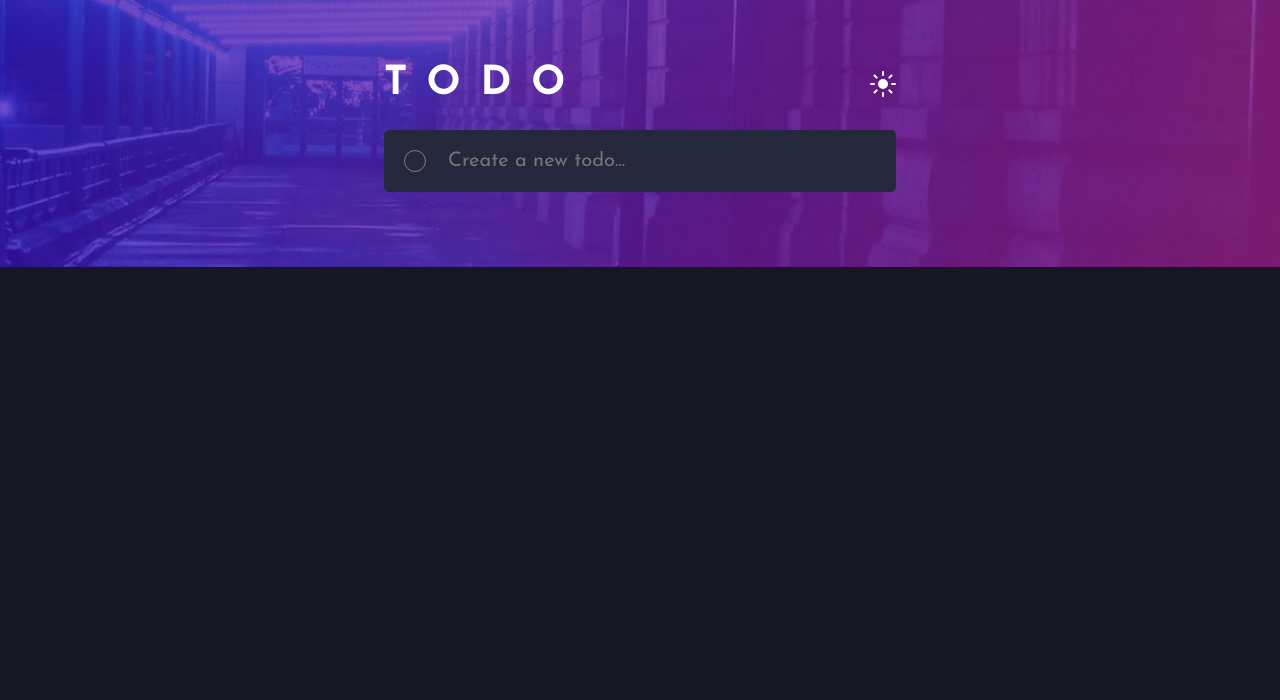
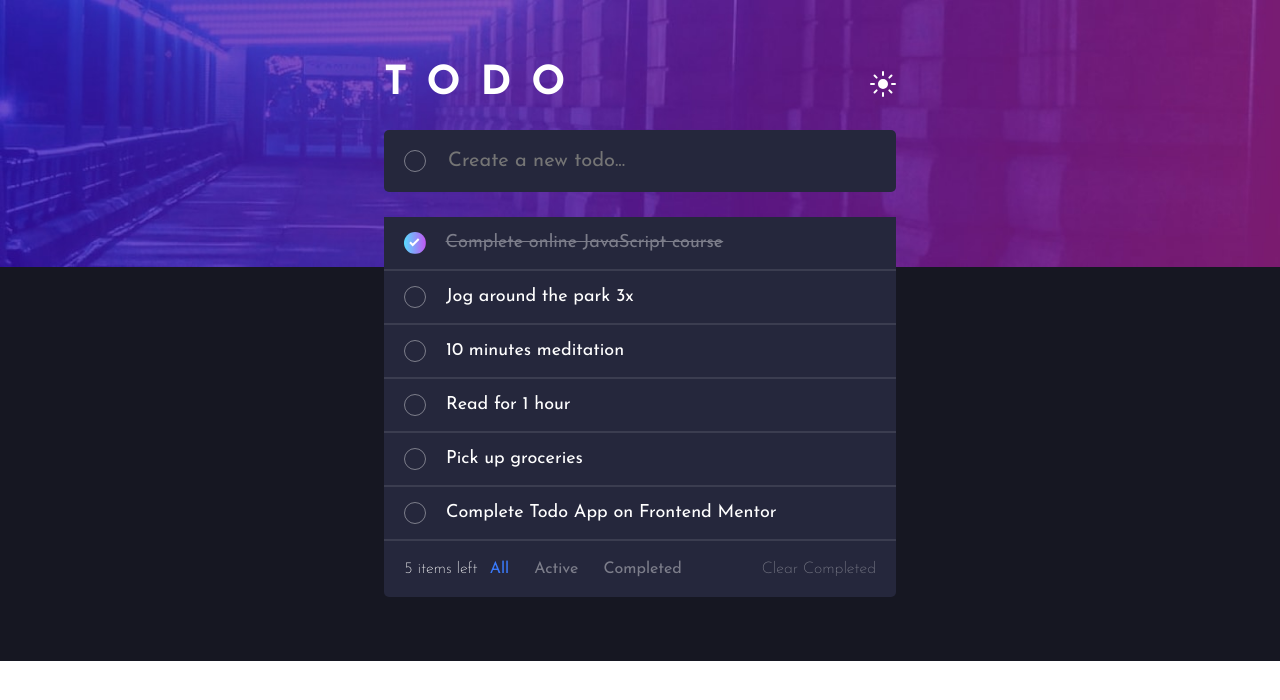
Before and after one commit to Lucifer8537/todoapp, an Angular app: page / in a window 1280 px wide. Shown: the top 700 px of the page. Built offline with nearby package versions, Linux system fonts and the light colour scheme.

Commit message:
Completed the desktop datk mode need to add some feature

```diff
--- a/package.json
+++ b/package.json
@@ -11,6 +11,7 @@
   "private": true,
   "dependencies": {
     "@angular/animations": "^16.0.0",
+    "@angular/cdk": "^16.2.14",
     "@angular/common": "^16.0.0",
     "@angular/compiler": "^16.0.0",
     "@angular/core": "^16.0.0",
--- a/src/app/app.component.css
+++ b/src/app/app.component.css
@@ -3,8 +3,8 @@
   background-image: url("../assets/bg-desktop-dark.jpg");
   background-repeat: no-repeat;
   background-size: contain;
-  height: 100%;
-  padding: 5% 30%;
+  height: 89%;
+  padding: 5% 30% 5% 30%;
 }
 .header-container {
   display: flex;
@@ -27,6 +27,12 @@
   margin-top: 5%;
   display: flex;
   align-items: center;
+}
+.total-task-container {
+  display: grid;
+  background-color: hsl(235, 24%, 19%);
+  border-radius: 5px;
+  margin-top: 5%;
 }
 .create-task {
   background: transparent;
@@ -53,10 +59,86 @@
   border: 0;
   color: white;
 }
-.create-task:hover {
+.task-container {
+  background-color: hsl(235, 24%, 19%);
+  cursor: grab;
+  display: flex;
+  padding: 15px 20px;
+  font-size: 18px;
+  color: white;
+  align-items: center;
+}
+.completedTask {
+  text-decoration: line-through;
+  opacity: 0.4;
+}
+.createdTask {
+  border-radius: 50px;
+  cursor: pointer;
+  margin-right: 20px;
+  height: 21.6px;
+  width: 21.6px;
   background: url("../assets/icon-check.svg"),
     linear-gradient(to right, hsl(192, 100%, 67%), hsl(280, 87%, 65%));
   opacity: 1;
   background-repeat: no-repeat;
   background-position: center center;
 }
+.active-border {
+  border-top: 2px solid rgba(256, 256, 256, 0.1);
+}
+.complete-border {
+  border-bottom: 2px solid rgba(256, 256, 256, 0.1);
+}
+.footer-container {
+  padding: 20px 20px;
+  color: white;
+  font-weight: 200;
+  display: flex;
+  justify-content: space-between;
+}
+.filter-container {
+  display: flex;
+  gap: 80px;
+}
+.filter {
+  display: flex;
+  font-weight: 400;
+  gap: 25px;
+}
+.filter-item {
+  cursor: pointer;
+}
+.clear {
+  cursor: pointer;
+}
+.item-left,
+.filter-item,
+.clear {
+  opacity: 0.4;
+}
+.checked {
+  color: hsl(220, 98%, 61%);
+  opacity: 1;
+}
+
+.cross {
+  margin-left: auto;
+  opacity: 0;
+  cursor: pointer;
+}
+
+.task-container:hover .cross {
+  opacity: 1;
+}
+
+.create-task:hover {
+  border: none;
+  height: 21.6px;
+  width: 21.6px;
+  background: url("../assets/icon-check.svg"),
+    linear-gradient(to right, hsl(192, 100%, 67%), hsl(280, 87%, 65%));
+  opacity: 1;
+  background-repeat: no-repeat;
+  background-position: center center;
+}
--- a/src/app/app.component.html
+++ b/src/app/app.component.html
@@ -14,4 +14,60 @@
       (keyup.enter)="onCreateTask()"
     />
   </div>
+  <div class="total-task-container">
+    <div
+      *ngIf="isComplete"
+      cdkDropList
+      (cdkDropListDropped)="onDropComplete($event)"
+    >
+      <ng-container
+        *ngFor="let complete of completedTask; let isFirstItem = first"
+      >
+        <div class="task-container complete-border" cdkDrag>
+          <div class="createdTask" (click)="onActive(complete)"></div>
+          <span class="completedTask">{{ complete }}</span>
+          <img
+            class="cross"
+            src="../assets/icon-cross.svg"
+            (click)="onRemove('complete', complete)"
+            alt="cross"
+          />
+        </div>
+      </ng-container>
+    </div>
+    <div
+      cdkDropList
+      *ngIf="isActive"
+      (cdkDropListDropped)="onDropActive($event)"
+    >
+      <ng-container *ngFor="let active of activeTask; let isFirstItem = first">
+        <div class="task-container complete-border" cdkDrag>
+          <div class="create-task" (click)="onComplete(active)"></div>
+          <span>{{ active }}</span>
+          <img
+            class="cross"
+            src="../assets/icon-cross.svg"
+            (click)="onRemove('active', active)"
+            alt="cross"
+          />
+        </div>
+      </ng-container>
+    </div>
+    <div class="footer-container">
+      <div class="items-left">{{ itemLeft }} items left</div>
+      <div class="filter-container">
+        <div class="filter">
+          <ng-container *ngFor="let f of filter">
+            <span
+              class="filter-item"
+              [class.checked]="f.checked"
+              (click)="onClickFilter(f.task)"
+              >{{ f.task }}</span
+            >
+          </ng-container>
+        </div>
+        <div class="clear" (click)="onClickClear()">Clear Completed</div>
+      </div>
+    </div>
+  </div>
 </div>
--- a/src/app/app.component.ts
+++ b/src/app/app.component.ts
@@ -1,16 +1,112 @@
-import { Component } from '@angular/core';
+import { CdkDragDrop, moveItemInArray } from '@angular/cdk/drag-drop';
+import { Component, OnInit } from '@angular/core';
 
+interface filterConfig {
+  checked: boolean;
+  task: string;
+}
 @Component({
   selector: 'app-root',
   templateUrl: './app.component.html',
   styleUrls: ['./app.component.css'],
 })
-export class AppComponent {
+export class AppComponent implements OnInit {
   newTask!: string;
   isTaskCreationFinal = false;
+  activeTask: string[] = [];
+  completedTask: string[] = [];
+  itemLeft!: number;
+  filter: filterConfig[] = [
+    {
+      checked: true,
+      task: 'All',
+    },
+    {
+      checked: false,
+      task: 'Active',
+    },
+    {
+      checked: false,
+      task: 'Completed',
+    },
+  ];
+  isActive = true;
+  isComplete = true;
+  ngOnInit(): void {
+    this.completedTask = ['Complete online JavaScript course'];
+    this.activeTask = [
+      'Jog around the park 3x',
+      '10 minutes meditation',
+      'Read for 1 hour',
+      'Pick up groceries',
+      'Complete Todo App on Frontend Mentor',
+    ];
+    this.itemLeft = this.activeTask.length;
+  }
+
   onCreateTask = () => {
+    if (!this.newTask || this.newTask.length === 0) return;
     console.log('newTask : ', this.newTask);
+    this.activeTask.unshift(this.newTask);
+    this.itemLeft++;
     this.newTask = '';
     if (this.isTaskCreationFinal) this.isTaskCreationFinal = false;
   };
+
+  onDropActive = (event: CdkDragDrop<string[]>): void => {
+    moveItemInArray(this.activeTask, event.previousIndex, event.currentIndex);
+  };
+
+  onDropComplete = (event: CdkDragDrop<string[]>): void => {
+    moveItemInArray(
+      this.completedTask,
+      event.previousIndex,
+      event.currentIndex
+    );
+  };
+
+  onActive = (complete: string) => {
+    this.completedTask = this.completedTask.filter(
+      (comp) => comp && comp !== complete
+    );
+    this.activeTask.unshift(complete);
+    this.itemLeft++;
+  };
+
+  onComplete = (active: string) => {
+    this.activeTask = this.activeTask.filter((act) => act && act !== active);
+    this.completedTask.unshift(active);
+    this.itemLeft--;
+  };
+
+  onClickFilter = (filter: string) => {
+    if (filter === 'All') {
+      this.isActive = true;
+      this.isComplete = true;
+    } else if (filter === 'Active') {
+      this.isActive = true;
+      this.isComplete = false;
+    } else {
+      this.isActive = false;
+      this.isComplete = true;
+    }
+    this.filter.forEach((f) => {
+      if (f.task === filter) f.checked = true;
+      else f.checked = false;
+    });
+  };
+  onClickClear = () => {
+    this.completedTask = [];
+  };
+
+  onRemove = (type: string, task: string) => {
+    if (type === 'complete') {
+      this.completedTask = this.completedTask.filter(
+        (comp) => comp && comp !== task
+      );
+    } else {
+      this.activeTask = this.activeTask.filter((act) => act && act !== task);
+      this.itemLeft--;
+    }
+  };
 }
--- a/src/app/app.module.ts
+++ b/src/app/app.module.ts
@@ -1,13 +1,13 @@
 import { NgModule } from '@angular/core';
 import { BrowserModule } from '@angular/platform-browser';
-
+import { DragDropModule } from '@angular/cdk/drag-drop';
 import { AppRoutingModule } from './app-routing.module';
 import { AppComponent } from './app.component';
 import { FormsModule } from '@angular/forms';
 
 @NgModule({
   declarations: [AppComponent],
-  imports: [BrowserModule, AppRoutingModule, FormsModule],
+  imports: [BrowserModule, AppRoutingModule, FormsModule, DragDropModule],
   providers: [],
   bootstrap: [AppComponent],
 })
--- a/src/styles.css
+++ b/src/styles.css
@@ -6,5 +6,4 @@ body {
   padding: 0;
   margin: 0;
   font-family: "JosefinSans";
-  height: 100vh;
 }
```
Also changed, not shown: 1 other file (tests, documents, lock files or other folders).
